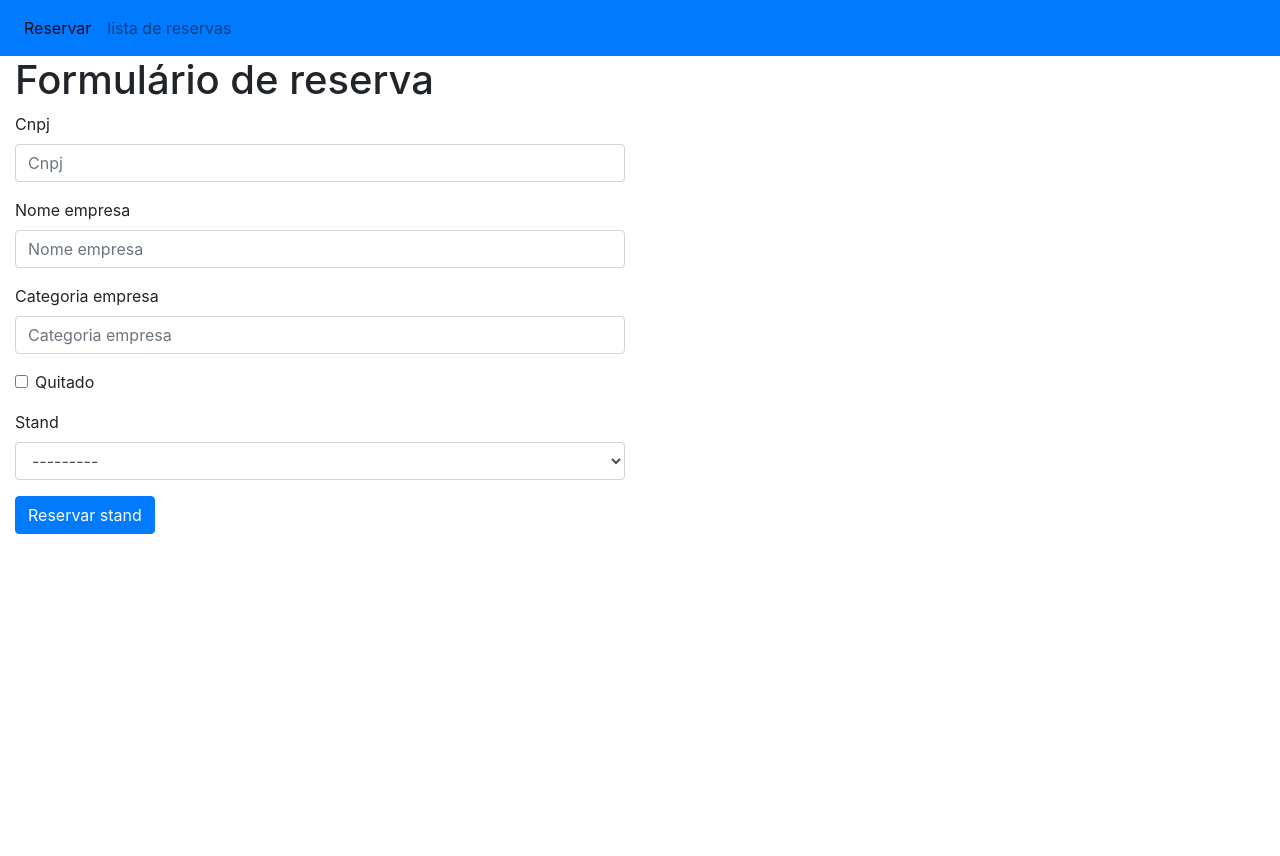
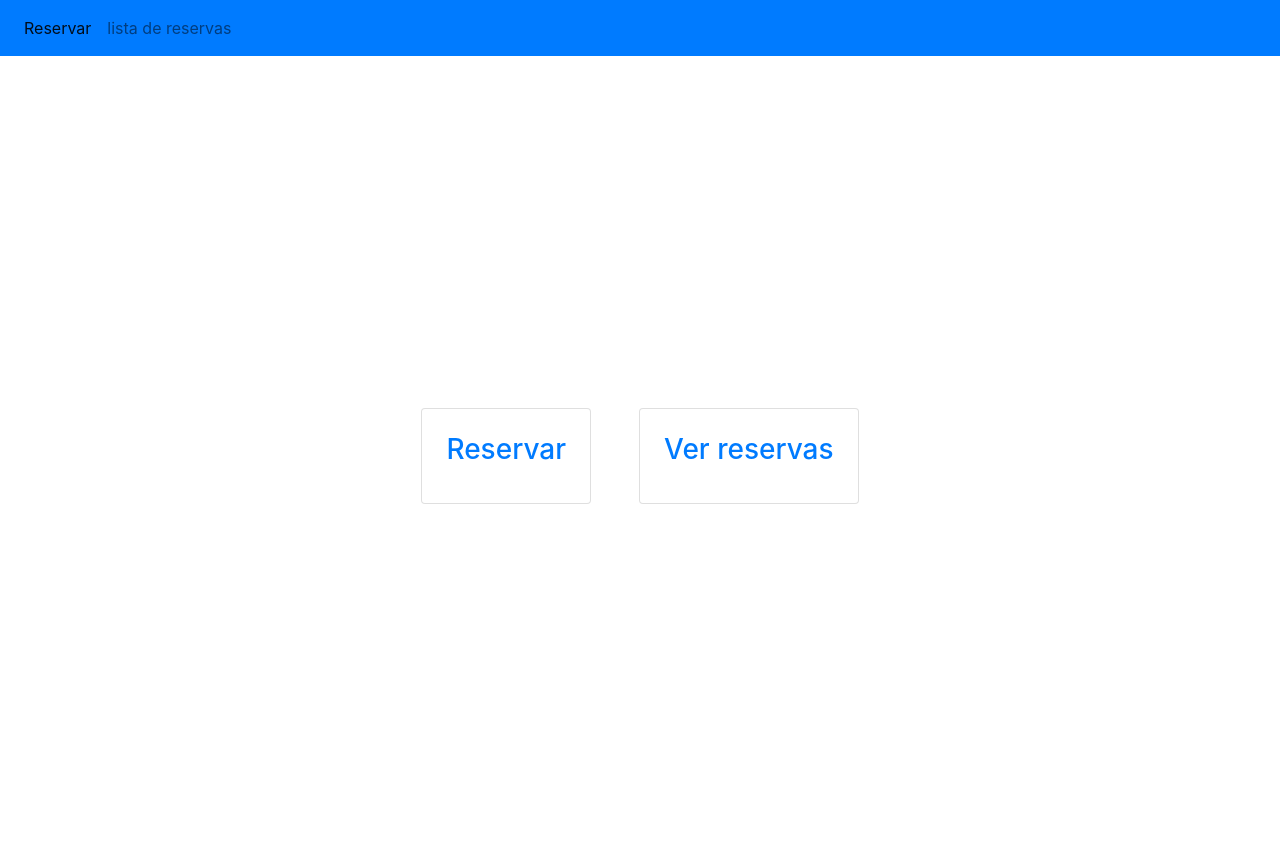
Before and after one commit to OtavianoSilva/projeto-django-reservas-FINECAP, a Django app: page / in a window 1280 px wide. Before the commit the page ends 534 px from the top, so only its background shows below. Run offline with Django 4.2, Linux system fonts and the light colour scheme; data comes from the database, SQL or seed files in the repository; both versions use the stored data as it was after the commit; some libraries are stand-ins or nearby versions.

Commit message:
inicio homepage

```diff
--- a/core/templates/base.html
+++ b/core/templates/base.html
@@ -19,9 +19,29 @@
             </div>
         </nav>
 
-        {% bootstrap_messages %}
+        {% for message in messages %}
+        <div class="message">
+        <div class="container-fluid p-0">
+        <div class="alert {{ message.tags }} alert-dismissible bg-success" role="alert" >
+            <button type="button" class="close" data-dismiss="alert" aria-label="Close">
+            <span aria-hidden="True" class="close-button">&times;</span>
+            </button>
+            {{ message }}
+        </div>
+        </div>
+        </div>
+        {% endfor %}
 
         {% block content %}
         {% endblock %}
+
+        <script>
+            $(document).ready(function() {
+                $(".close-button").click(function() {
+                    $(this).parent(".message").hide();
+                });
+            });
+        </script>
+
     </body>
 </html>
--- a/core/templates/detail.html
+++ b/core/templates/detail.html
@@ -2,6 +2,8 @@
 {% load bootstrap4 %}
 
 {% block content %}
+<a href="{% url 'reservas' %}" style="margin-left: 1%; margin-top: 1%; text-decoration:none; display:flex; flex-wrap: nowrap; flex-direction: row; align-items: center; gap: 1;"><h1>&#8592;
+</h1> Voltar</a>
         <div class="d-flex">
             <div class="b-block card mb-1 m-4 p-4">
                 <h3 class="card-title">{{ object.nome_empresa }}</h3>
--- /dev/null
+++ b/core/templates/home.html
@@ -0,0 +1,26 @@
+{% extends 'base.html' %}
+{% load bootstrap4 %}
+
+{% block content %}
+<div class="container d-flex justify-content-center align-items-center" style="min-height: 100vh;">
+    <div style="display: flex; flex-wrap: wrap; flex-direction: row; align-items: center;">
+
+<a href="{% url 'cria_reserva' %}">
+<div class="d-flex">
+    <div class="b-block card mb-2 m-4 p-4 border-5" >
+        <h3 class="card-title">Reservar</h3>
+    </div>
+</div>
+</a>
+
+<a href="{% url 'reservas' %}" >
+<div class="d-flex">
+    <div class="b-block card mb-1 m-4 p-4">
+        <h3 class="card-title">Ver reservas</h3>
+    </div>
+</div>
+</a>
+</div>
+</div>
+
+{% endblock %}
--- a/core/templates/reservaform.html
+++ b/core/templates/reservaform.html
@@ -2,6 +2,8 @@
 {% load bootstrap4 %}
 
 {% block content %}
+<a href="{% url 'home' %}" style="margin-left: 1%; margin-top: 1%; text-decoration:none; display:flex; flex-wrap: nowrap; flex-direction: row; align-items: center; gap: 1;"><h1>&#8592;
+</h1> Voltar</a>
         <div class="col-md-6">
             <h1>Formulário de reserva</h1>
             <form action="{% url 'cria_reserva' %}" method="post" class="form" autocomplete="off">
--- a/core/templates/reservalist.html
+++ b/core/templates/reservalist.html
@@ -2,6 +2,8 @@
 {% load bootstrap4 %}
 
 {% block content %}
+<a href="{% url 'home' %}" style="margin-left: 1%; margin-top: 1%; text-decoration:none; display:flex; flex-wrap: nowrap; flex-direction: row; align-items: center; gap: 1;"><h1>&#8592;
+</h1> Voltar</a>
 <table class="table table-primary table-striped">
     <thead>
         <tr>
--- a/core/views.py
+++ b/core/views.py
@@ -1,9 +1,12 @@
 from django.http import HttpResponse
-from django.shortcuts import render
-from django.views.generic import FormView, ListView, DetailView
+from django.shortcuts import render, redirect
+from django.views.generic import FormView, ListView, DetailView, TemplateView
 from django.contrib import messages
 from .forms import ReservaModelFrom
 from .models import Reserva
+
+class ReservaTemplateView(TemplateView):
+    template_name = "home.html"
 
 class ReservaFormView(FormView):
     template_name = "reservaform.html"
@@ -31,4 +34,4 @@ class ReservaDetailView(DetailView):
         obj = Reserva.objects.get(id=pk)
         obj.delete()
         messages.success(self, "Reserva Removida com sucesso! :)")
-        return render(self, "reservalist.html")
+        return redirect("reservas")
--- a/django_finecap/urls.py
+++ b/django_finecap/urls.py
@@ -1,10 +1,11 @@
 from django.contrib import admin
 from django.urls import path
-from core.views import ReservaFormView, ReservaListView, ReservaDetailView
+from core.views import ReservaFormView, ReservaListView, ReservaDetailView, ReservaTemplateView
 
 urlpatterns = [
     path('admin/', admin.site.urls),
-    path("", ReservaFormView.as_view(), name="cria_reserva"),
+    path("", ReservaTemplateView.as_view(), name="home"),
+    path("cria-reserva", ReservaFormView.as_view(), name="cria_reserva"),
     path("reservas", ReservaListView.as_view(), name="reservas"),
     path("reservas/<pk>", ReservaDetailView.remove, name="reservas_remove"),
     path("reservas/detail/<pk>", ReservaDetailView.as_view(), name="detail"),
```
Also changed, not shown: core/models.py (line endings or trailing spaces), db.sqlite3.
